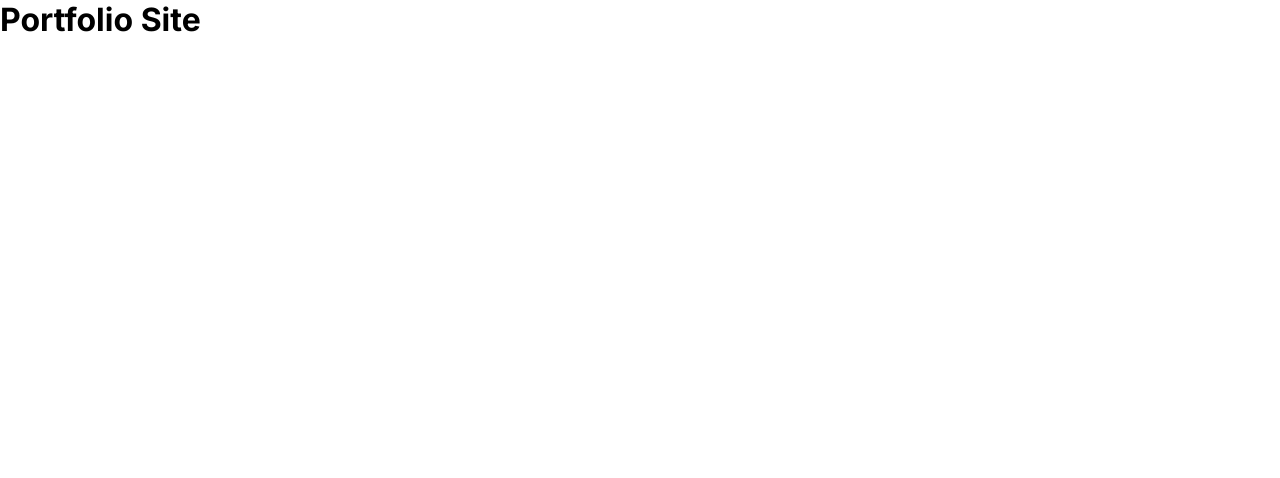
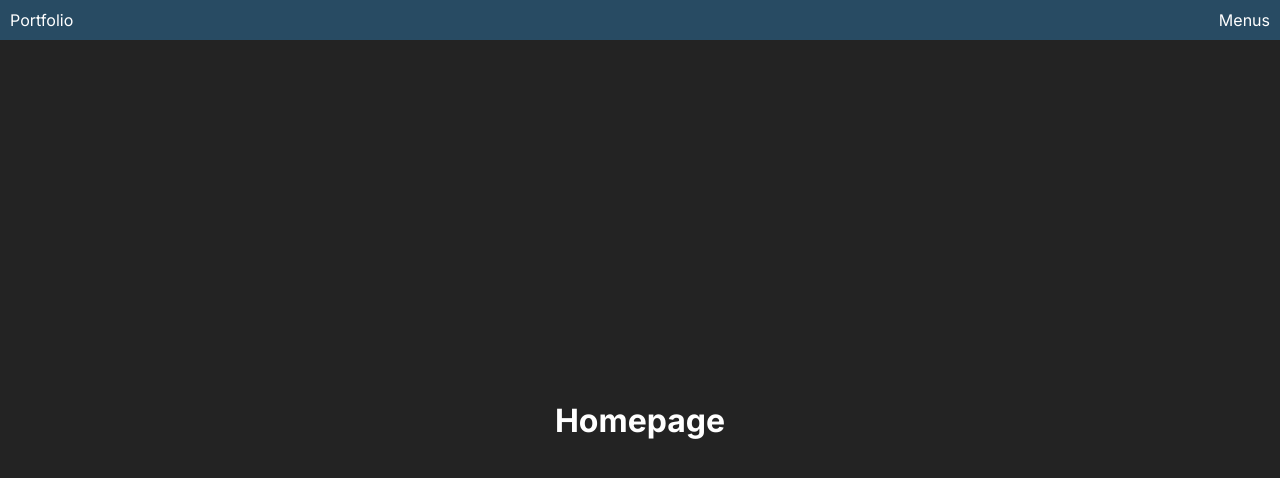
Before and after one commit to CiaranRG/PortfolioSite, a React (Vite) app in the folder Frontend/: page / in a window 1280 px wide. Shown: the top 478 px of the page. Built offline with nearby package versions, Linux system fonts and the light colour scheme.

Commit message:
Barebones homepage and navbar

```diff
--- a/Frontend/package.json
+++ b/Frontend/package.json
@@ -12,6 +12,7 @@
   "dependencies": {
     "react": "^18.2.0",
     "react-dom": "^18.2.0",
+    "react-router-dom": "^6.22.1",
     "sass": "^1.71.1"
   },
   "devDependencies": {
--- a/Frontend/src/App.scss
+++ b/Frontend/src/App.scss
@@ -15,8 +15,9 @@ body {
   // Ensures the body fills the entire viewport
   min-height: 100dvh;
   // background: rgb(29, 29, 29);
-  background: white;
+  background: rgb(35, 35, 35);
   font-family: 'Inter', sans-serif;
+  color: rgb(255, 255, 255);
 }
 
 h1,
@@ -32,3 +33,28 @@ p {
 
 // Doing this allows me to change just this here and it will change each individual thing instead of going one by one
 $main-font: 'Inter', sans-serif;
+
+// Setting a nav height
+$nav-height: 5vh;
+
+// Setting colors
+$color1: rgb(35, 35, 35);
+$color2: rgb(60, 110, 113);
+$color3: rgb(255, 255, 255);
+$color4: rgb(217, 217, 217);
+$color5: rgb(40, 75, 99);
+
+$font-color: $color3;
+
+// We can include this property in other pages to center things fast
+@mixin flex-center {
+  display: flex;
+  align-items: center;
+  justify-content: center;
+  flex-wrap: nowrap;
+}
+
+@mixin main-content {
+  height: calc(100vh - $nav-height);
+  width: 100vw;
+}
--- a/Frontend/src/App.tsx
+++ b/Frontend/src/App.tsx
@@ -1,10 +1,19 @@
 import './App.scss'
+import { BrowserRouter as Router, Route, Routes } from 'react-router-dom'
+
+import Navbar from './Navbar/Navbar'
+import MainPage from './MainPage/MainPage'
 
 function App() {
 
   return (
     <>
-    <h1>Portfolio Site</h1>
+      <Router>
+        <Navbar/>
+        <Routes>
+          <Route path='/' element={<MainPage/>}/>
+        </Routes>
+      </Router>
     </>
   )
 }
--- /dev/null
+++ b/Frontend/src/MainPage/MainPage.scss
@@ -0,0 +1,6 @@
+@import '../App.scss';
+
+.mainPageContent{
+    @include flex-center;
+    @include main-content;
+}
--- /dev/null
+++ b/Frontend/src/MainPage/MainPage.tsx
@@ -0,0 +1,11 @@
+import './MainPage.scss'
+
+export default function MainPage(){
+    return(
+        <>
+        <div className="mainPageContent">
+            <h1>Homepage</h1>
+        </div>
+        </>
+    )
+}
--- /dev/null
+++ b/Frontend/src/Navbar/Navbar.scss
@@ -0,0 +1,24 @@
+@import '../App.scss';
+
+nav {
+    display: flex;
+    align-items: center;
+    flex-wrap: wrap;
+    overflow: hidden;
+    height: $nav-height;
+    width: 100vw;
+    padding: 0px;
+    background-color: $color5;
+    .leftNav{
+        display: flex;
+        justify-content: flex-start;
+        width: 50%;
+        padding: 0px 0px 0px 10px;
+    }
+    .rightNav{
+        display: flex;
+        justify-content: flex-end;
+        width: 50%;
+        padding: 0px 10px 0px 0px;
+    }
+}
--- /dev/null
+++ b/Frontend/src/Navbar/Navbar.tsx
@@ -0,0 +1,15 @@
+import './Navbar.scss'
+
+
+export default function Navbar(){
+    return(
+        <nav>
+            <div className='leftNav'>
+                <a>Portfolio</a>
+            </div>
+            <div className='rightNav'>
+                <a>Menus</a>
+            </div>
+        </nav>
+    )
+}
```
Also changed, not shown: 1 other file (tests, documents, lock files or other folders).
